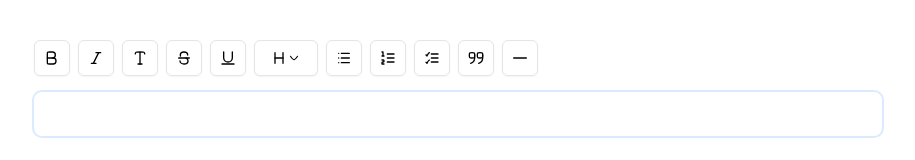
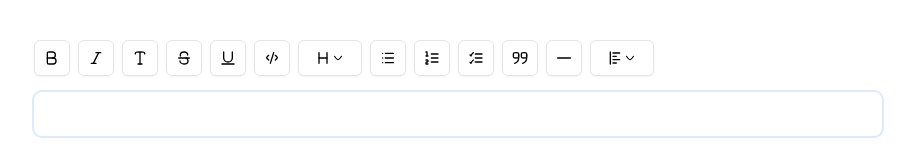
Before and after one commit to vaishnavme/wysiwyg-editor, a React (Vite) app: page / in a window 1280 px wide. Shown: the top 160 px of the page, without its empty margins (182-1097 px from the left). Built offline with nearby package versions, Linux system fonts and the light colour scheme.

Commit message:
feat: add codeblock button

```diff
--- a/src/components/editor/extensions/index.ts
+++ b/src/components/editor/extensions/index.ts
@@ -1,6 +1,7 @@
 import Link from "@tiptap/extension-link";
 import TaskItem from "@tiptap/extension-task-item";
 import TaskList from "@tiptap/extension-task-list";
+import TextAlign from "@tiptap/extension-text-align";
 import Underline from "@tiptap/extension-underline";
 import StarterKit from "@tiptap/starter-kit";
 
@@ -13,6 +14,9 @@ const extensions = [
   TaskItem,
   TaskList,
   Underline,
+  TextAlign.configure({
+    types: ["heading", "paragraph"],
+  }),
   Link.extend({ inclusive: false }).configure({
     autolink: true,
     HTMLAttributes: {
--- a/src/components/editor/toolbar/StyleToogles.tsx
+++ b/src/components/editor/toolbar/StyleToogles.tsx
@@ -152,3 +152,43 @@ export const Underline = ({ editor }: { editor: Editor }) => (
     <Icon.TextUnderlineIcon size={16} />
   </Toggle>
 );
+
+export const Codeblock = ({ editor }: { editor: Editor }) => (
+  <Toggle
+    variant="outline"
+    onClick={() => editor.chain().focus().toggleCodeBlock().run()}
+    {...getActiveProps(editor.isActive("codeblock"))}
+  >
+    <Icon.SourceCodeIcon size={16} />
+  </Toggle>
+);
+
+export const TextAlign = ({ editor }: { editor: Editor }) => {
+  return (
+    <Menubar>
+      <MenubarMenu>
+        <MenubarTrigger>
+          <Icon.TextAlignLeft01Icon size={16} />
+          <Icon.ArrowDown01Icon size={14} />
+        </MenubarTrigger>
+        <MenubarContent className="w-24">
+          <MenubarItem
+            onClick={() => editor.chain().focus().setTextAlign("left").run()}
+          >
+            Left Align
+          </MenubarItem>
+          <MenubarItem
+            onClick={() => editor.chain().focus().setTextAlign("center").run()}
+          >
+            Center Align
+          </MenubarItem>
+          <MenubarItem
+            onClick={() => editor.chain().focus().setTextAlign("right").run()}
+          >
+            Right Align
+          </MenubarItem>
+        </MenubarContent>
+      </MenubarMenu>
+    </Menubar>
+  );
+};
--- a/src/components/editor/toolbar/Toolbar.tsx
+++ b/src/components/editor/toolbar/Toolbar.tsx
@@ -3,12 +3,14 @@ import {
   Blockquote,
   Bold,
   BulletList,
+  Codeblock,
   Divider,
   Heading,
   Italic,
   OrderedList,
   Strike,
   Text,
+  TextAlign,
   TodoList,
   Underline,
 } from "./StyleToogles";
@@ -27,7 +29,8 @@ type ExtensionKey =
   | "heading"
   | "paragraph"
   | "taskList"
-  | "underline";
+  | "underline"
+  | "textAlign";
 
 type ExtensionMap = Record<ExtensionKey, ExtensionKey>;
 
@@ -46,6 +49,7 @@ const extensionMap: ExtensionMap = {
   paragraph: "paragraph",
   taskList: "taskList",
   underline: "underline",
+  textAlign: "textAlign",
 };
 
 interface Extension extends TiptapExtension {
@@ -63,7 +67,10 @@ const Toolbar = (props: Props) => {
     editor?.extensionManager?.extensions.filter((ext): ext is Extension =>
       Object.prototype.hasOwnProperty.call(extensionMap, ext.name)
     ) || [];
-
+  console.log(
+    "editor?.extensionManager?.extensions: ",
+    editor?.extensionManager?.extensions
+  );
   const activeExtensions = configuredExtension.reduce<
     Record<ExtensionKey, Extension>
   >((prev, curr) => {
@@ -93,6 +100,10 @@ const Toolbar = (props: Props) => {
         <Underline editor={editor} />
       ) : null}
 
+      {activeExtensions[extensionMap.codeBlock] ? (
+        <Codeblock editor={editor} />
+      ) : null}
+
       {activeExtensions[extensionMap.heading] ? (
         <Heading editor={editor} />
       ) : null}
@@ -116,6 +127,10 @@ const Toolbar = (props: Props) => {
       {activeExtensions[extensionMap.horizontalRule] ? (
         <Divider editor={editor} />
       ) : null}
+
+      {activeExtensions[extensionMap.textAlign] ? (
+        <TextAlign editor={editor} />
+      ) : null}
     </div>
   );
 };
--- a/src/components/icons/index.tsx
+++ b/src/components/icons/index.tsx
@@ -838,7 +838,226 @@ const RecordIcon = ({
   </svg>
 );
 
+const TextAlignLeft01Icon = ({
+  size = 24,
+  fill = "none",
+  stroke = "currentColor",
+  strokeWidth = 2,
+  ...props
+}: React.SVGProps<SVGSVGElement> & {
+  size?: number;
+  fill?: string;
+  stroke?: string;
+  strokeWidth?: number;
+}) => (
+  <svg
+    xmlns="http://www.w3.org/2000/svg"
+    viewBox="0 0 24 24"
+    width={size}
+    height={size}
+    color={"#000000"}
+    fill={fill}
+    {...props}
+  >
+    <path
+      d="M9 4.5H19"
+      stroke={stroke}
+      strokeWidth={strokeWidth}
+      strokeLinecap="round"
+      strokeLinejoin="round"
+    />
+    <path
+      d="M9 9.5H14"
+      stroke={stroke}
+      strokeWidth={strokeWidth}
+      strokeLinecap="round"
+      strokeLinejoin="round"
+    />
+    <path
+      d="M9 14.5H19"
+      stroke={stroke}
+      strokeWidth={strokeWidth}
+      strokeLinecap="round"
+      strokeLinejoin="round"
+    />
+    <path
+      d="M9 19.5H14"
+      stroke={stroke}
+      strokeWidth={strokeWidth}
+      strokeLinecap="round"
+      strokeLinejoin="round"
+    />
+    <path
+      d="M5 3V21"
+      stroke={stroke}
+      strokeWidth={strokeWidth}
+      strokeLinecap="round"
+      strokeLinejoin="round"
+    />
+  </svg>
+);
+
+const TextAlignRight01Icon = ({
+  size = 24,
+  fill = "none",
+  stroke = "currentColor",
+  strokeWidth = 2,
+  ...props
+}: React.SVGProps<SVGSVGElement> & {
+  size?: number;
+  fill?: string;
+  stroke?: string;
+  strokeWidth?: number;
+}) => (
+  <svg
+    xmlns="http://www.w3.org/2000/svg"
+    viewBox="0 0 24 24"
+    width={size}
+    height={size}
+    color={"#000000"}
+    fill={fill}
+    {...props}
+  >
+    <path
+      d="M5 4.5H15"
+      stroke={stroke}
+      strokeWidth={strokeWidth}
+      strokeLinecap="round"
+      strokeLinejoin="round"
+    />
+    <path
+      d="M10 9.5H15"
+      stroke={stroke}
+      strokeWidth={strokeWidth}
+      strokeLinecap="round"
+      strokeLinejoin="round"
+    />
+    <path
+      d="M5 14.5H15"
+      stroke={stroke}
+      strokeWidth={strokeWidth}
+      strokeLinecap="round"
+      strokeLinejoin="round"
+    />
+    <path
+      d="M10 19.5H15"
+      stroke={stroke}
+      strokeWidth={strokeWidth}
+      strokeLinecap="round"
+      strokeLinejoin="round"
+    />
+    <path
+      d="M19 3V21"
+      stroke={stroke}
+      strokeWidth={strokeWidth}
+      strokeLinecap="round"
+      strokeLinejoin="round"
+    />
+  </svg>
+);
+
+const TextAlignCenterIcon = ({
+  size = 24,
+  fill = "none",
+  stroke = "currentColor",
+  strokeWidth = 2,
+  ...props
+}: React.SVGProps<SVGSVGElement> & {
+  size?: number;
+  fill?: string;
+  stroke?: string;
+  strokeWidth?: number;
+}) => (
+  <svg
+    xmlns="http://www.w3.org/2000/svg"
+    viewBox="0 0 24 24"
+    width={size}
+    height={size}
+    color={"#000000"}
+    fill={fill}
+    {...props}
+  >
+    <path
+      d="M3 3H21"
+      stroke={stroke}
+      strokeWidth={strokeWidth}
+      strokeLinecap="round"
+      strokeLinejoin="round"
+    />
+    <path
+      d="M8 9H16"
+      stroke={stroke}
+      strokeWidth={strokeWidth}
+      strokeLinecap="round"
+      strokeLinejoin="round"
+    />
+    <path
+      d="M3 15H21"
+      stroke={stroke}
+      strokeWidth={strokeWidth}
+      strokeLinecap="round"
+      strokeLinejoin="round"
+    />
+    <path
+      d="M8 21H16"
+      stroke={stroke}
+      strokeWidth={strokeWidth}
+      strokeLinecap="round"
+      strokeLinejoin="round"
+    />
+  </svg>
+);
+
+const SourceCodeIcon = ({
+  size = 24,
+  fill = "none",
+  stroke = "currentColor",
+  strokeWidth = 2,
+  ...props
+}: React.SVGProps<SVGSVGElement> & {
+  size?: number;
+  fill?: string;
+  stroke?: string;
+  strokeWidth?: number;
+}) => (
+  <svg
+    xmlns="http://www.w3.org/2000/svg"
+    viewBox="0 0 24 24"
+    width={size}
+    height={size}
+    color={"#000000"}
+    fill={fill}
+    {...props}
+  >
+    <path
+      d="M17 8L18.8398 9.85008C19.6133 10.6279 20 11.0168 20 11.5C20 11.9832 19.6133 12.3721 18.8398 13.1499L17 15"
+      stroke={stroke}
+      strokeWidth={strokeWidth}
+      strokeLinecap="round"
+      strokeLinejoin="round"
+    />
+    <path
+      d="M7 8L5.16019 9.85008C4.38673 10.6279 4 11.0168 4 11.5C4 11.9832 4.38673 12.3721 5.16019 13.1499L7 15"
+      stroke={stroke}
+      strokeWidth={strokeWidth}
+      strokeLinecap="round"
+      strokeLinejoin="round"
+    />
+    <path
+      d="M14.5 4L9.5 20"
+      stroke={stroke}
+      strokeWidth={strokeWidth}
+      strokeLinecap="round"
+      strokeLinejoin="round"
+    />
+  </svg>
+);
+
 const Icon = {
+  SourceCodeIcon,
+  TextAlignLeft01Icon,
+  TextAlignRight01Icon,
+  TextAlignCenterIcon,
   RecordIcon,
   ArrowRight01Icon,
   Tick02Icon,
```
